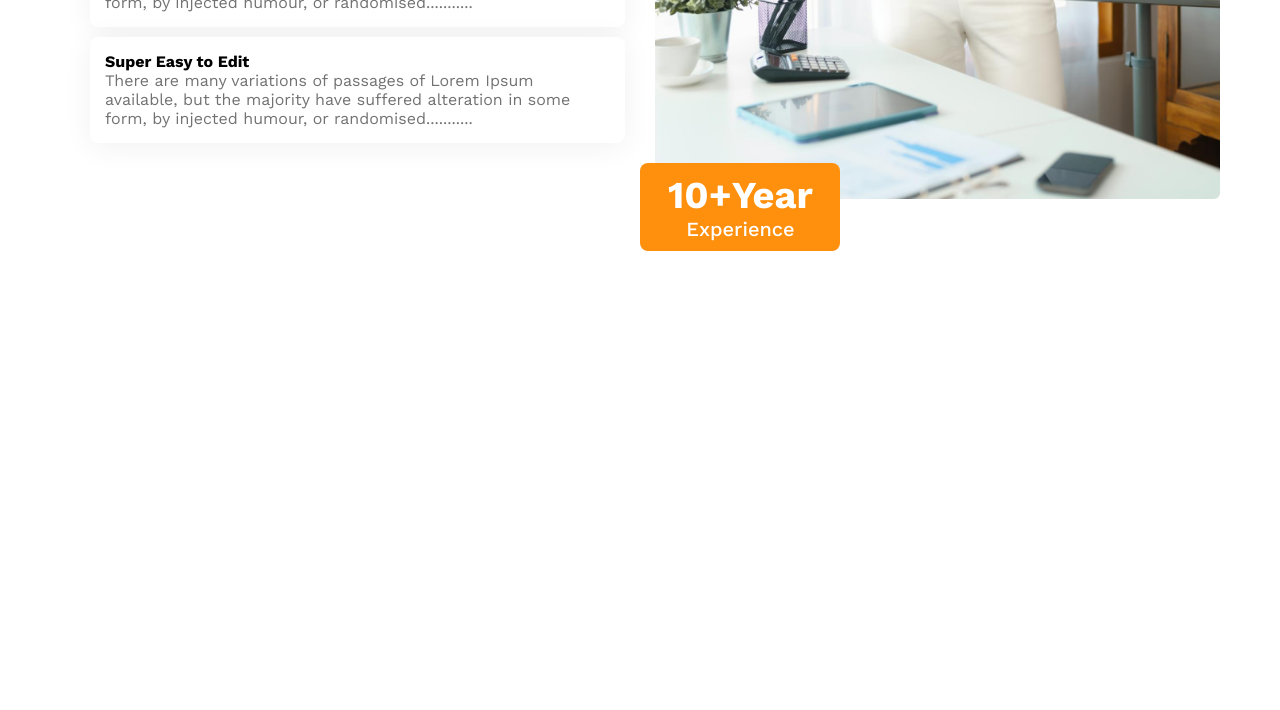
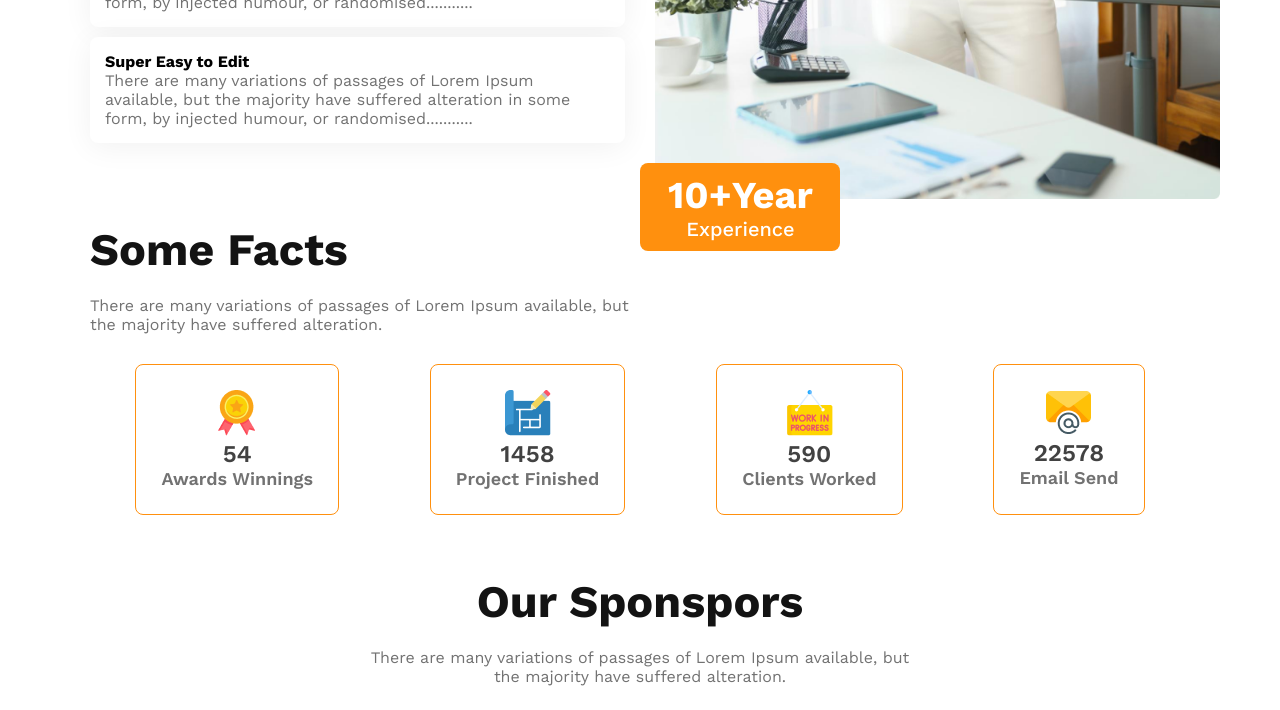
Before and after one commit to md-ali-0/G3-Architects, a plain HTML site: page index.html in a window 1280 px wide. Shown: the part 2247-2957 px from the top of the page. Before the commit the page ends 2498 px from the top, so only its background shows below. Drawn offline with nearby package versions, Linux system fonts and the light colour scheme.

Commit message:
Our Sponspors Added

```diff
--- a/assets/css/app.css
+++ b/assets/css/app.css
@@ -113,6 +113,9 @@ nav ul li a{
     border: none;
     cursor: pointer;
 }
+.mt-50{
+    margin-top: 50px;
+}
 .mt-20{
     margin-top: 20px;
 }
@@ -208,6 +211,57 @@ nav ul li a{
     font-weight: 500;
     padding: 0 0 10px 0px;
 }
+/* facts styls */
+.facts{
+    display: flex;
+    justify-content: space-around;
+}
+.fact-title{
+    color: #131313;
+    font-size: 45px;
+    font-weight: 700;
+}
+.some-fact p{
+    color: #727272;
+    font-size: 16px;
+    font-weight: 400;
+}
+.facts-item{
+    padding: 25px;
+    text-align: center;
+    margin: 10px;
+    border-radius: 8px;
+    border: 1px solid #FF900E;
+}
+.facts-item-number{
+    color:#424242;
+    font-size: 24px;
+    font-weight: 600;
+}
+.facts-item-title{
+    color: #727272;
+    font-size: 18px;
+    font-weight: 600;
+}
+.sponspor-title{
+    color:#131313;
+    text-align: center;
+    font-size: 45px;
+    font-weight: 700;
+}
+.sponspor-description{
+    color:#727272;
+    text-align: center;
+    font-size: 16px;
+    font-style: normal;
+    font-weight: 400;
+}
+.sponspor-item img{
+    margin: 10px;
+    padding: 5px;
+    -webkit-filter: grayscale(100%);
+    filter: grayscale(100%);
+}
 /* Extra Small */
 @media screen and (max-width: 575.98px) {
     .container {
@@ -270,6 +324,12 @@ nav ul li a{
     .experience {
         margin-left: 10px;
     }
+    .facts{
+        flex-direction: column;
+    }
+    .some-fact{
+        margin-top: 100px;
+    }
   }
 
   /* Small */
@@ -288,6 +348,9 @@ nav ul li a{
     .features-list-image img {
         margin-left: auto;
     }
+    .some-fact{
+        margin-top: 100px;
+    }
   }
 
   /* Medium */
@@ -302,6 +365,9 @@ nav ul li a{
     }
     .features-list-image img {
         margin-left: auto;
+    }
+    .some-fact{
+        margin-top: 100px;
     }
   }
 
--- a/index.html
+++ b/index.html
@@ -89,6 +89,55 @@
                 </div>
             </div>
         </section>
+        <section class="container mt-20">
+            <div class="some-fact">
+                <h3 class="fact-title">Some Facts</h3>
+                <p class="mt-20">There are many variations of passages of Lorem Ipsum available, but <br>the majority have suffered alteration.</p>
+            </div>
+            <div class="facts mt-20">
+                <div class="facts-item">
+                    <img src="assets/images/icons/ribon.png" alt="" class="icon">
+                    <div class="facts-item-number">54</div>
+                    <div class="facts-item-title">Awards Winnings</div>
+                </div>
+                <div class="facts-item">
+                    <img src="assets/images/icons/projects.png" alt="" class="icon">
+                    <div class="facts-item-number">1458</div>
+                    <div class="facts-item-title">Project Finished</div>
+                </div>
+                <div class="facts-item">
+                    <img src="assets/images/icons/customers.png" alt="" class="icon">
+                    <div class="facts-item-number">590</div>
+                    <div class="facts-item-title">Clients Worked</div>
+                </div>
+                <div class="facts-item">
+                    <img src="assets/images/icons/email.png" alt="" class="icon">
+                    <div class="facts-item-number">22578</div>
+                    <div class="facts-item-title">Email Send</div>
+                </div>
+            </div>
+        </section>
+        <section class="container mt-50">
+            <h3 class="sponspor-title mt-20">Our Sponspors</h3>
+            <p class="sponspor-description mt-20">There are many variations of passages of Lorem Ipsum available, but <br>the majority have suffered alteration.</p>
+            <div class="row sponspors mt-20">
+                <div class="sponspor-item">
+                    <img src="assets/images/sponsors/spotify.png" alt="Spotify">
+                </div>
+                <div class="sponspor-item">
+                    <img src="assets/images/sponsors/amazon.png" alt="Amazon">
+                </div>
+                <div class="sponspor-item">
+                    <img src="assets/images/sponsors/google.png" alt="Google">
+                </div>
+                <div class="sponspor-item">
+                    <img src="assets/images/sponsors/telerama.png" alt="Telerama">
+                </div>
+                <div class="sponspor-item">
+                    <img src="assets/images/sponsors/figma.png" alt="Figma">
+                </div>
+            </div>
+        </section>
     </main>
     <!-- FOOTER -->
     <footer>
```
